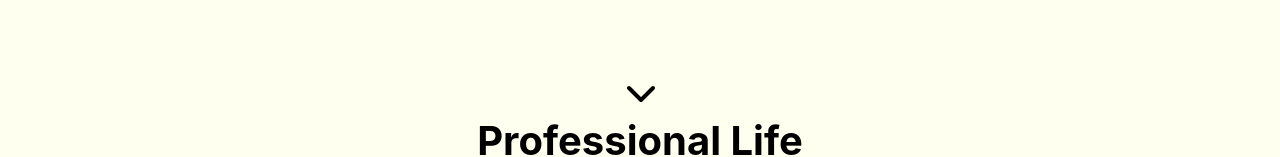
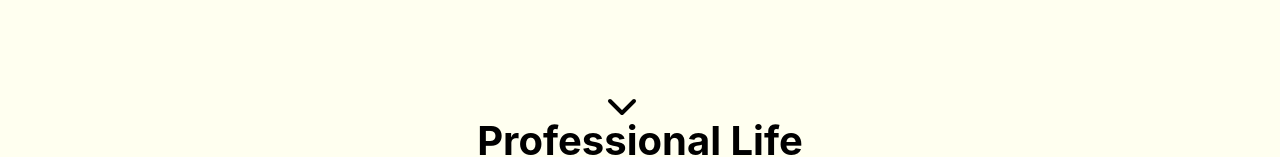
Before and after one commit to nkosko21/Personal-Website, a React (Create React App) app: page / in a window 1280 px wide. Shown: the part 655-812 px from the top of the page. Built offline with nearby package versions, Linux system fonts and the light colour scheme.

Commit message:
scroll button

```diff
--- a/src/pages/Home.tsx
+++ b/src/pages/Home.tsx
@@ -1,4 +1,4 @@
-import { Affix, Tooltip, Transition } from "@mantine/core";
+import { Affix, Button, Tooltip, Transition } from "@mantine/core";
 import React, { useEffect, useState } from "react";
 import NavigationBar from "../components/NavigationBar";
 import nick_about from '../images/nick_about.jpg';
@@ -19,6 +19,7 @@ function Home() {
     const [scroll, scrollTo] = useWindowScroll();
 
     const [scrollSection, setscrollSection] = useState(0);
+    const element = document.getElementById("professional-title");
 
     useEffect(() => {
         const handleScroll = () => {
@@ -39,6 +40,9 @@ function Home() {
         };
     }, []);
 
+    const scrollToProfessional = () => {
+        element!.scrollIntoView({ behavior: 'smooth', block: 'start' });
+    };
     const backgroundStyle = {
         backgroundColor: scrollSection == 0 ? 'ivory': scrollSection == 1  ? '#d6c8b9' : '#aea397',
         transition: 'background-color 0.3s ease',
@@ -64,18 +68,24 @@ function Home() {
             <Transition transition="slide-up" mounted={scroll.y < 50}>
             {(transitionStyles) => (
                 // <p>More Info Down Here!</p>
-                <IconChevronDown
-                    // style={{ width: rem(16), height: rem(16) }}
-                    size={48}
-                    style={{ ...transitionStyles, justifyContent: 'center'}}
-                />
+                <Button
+                    variant="transparent"
+                    color="black"
+                    onClick={scrollToProfessional}
+                >
+                    <IconChevronDown
+                        // style={{ width: rem(16), height: rem(16) }}
+                        size={48}
+                        style={{ ...transitionStyles, justifyContent: 'center'}}
+                    />
+                </Button>
             )}
             </Transition>
         </Affix>
 
         <section className="about-me-section" style={backgroundStyle}>
             <div className="about-me-content" style={{ maxWidth: 'none' }}>
-                <h2>Professional Life</h2>
+                <h2 id="professional-title">Professional Life</h2>
                 <div className="row" style={{ justifyContent: 'center', flexWrap: 'wrap', maxWidth: window.innerWidth }}>
                     <div className="col professional-container">
                         <div className="col professional-image-text">
```
